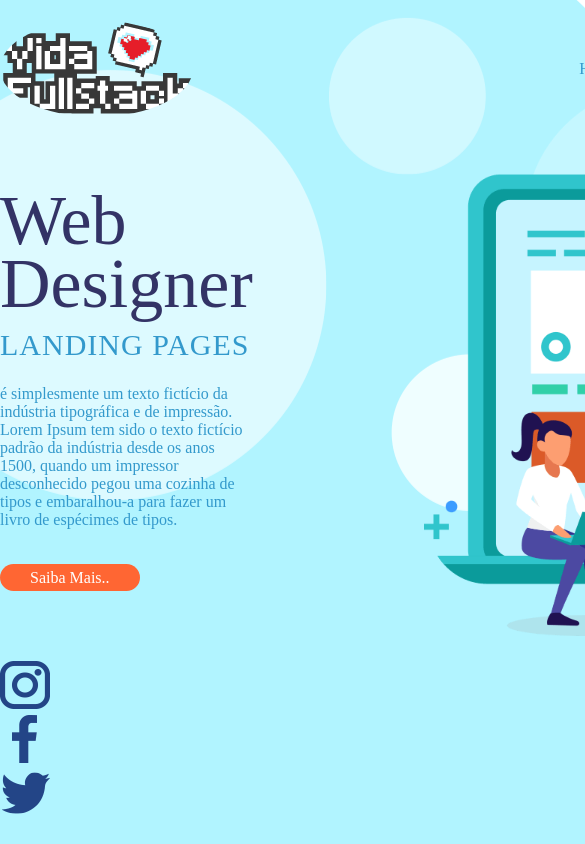
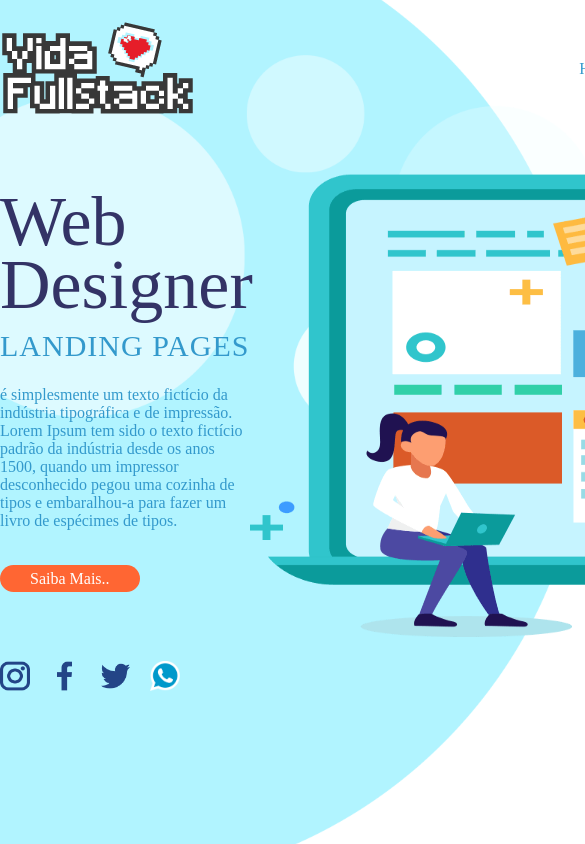
Before and after one commit to Evanei-Freitas/Desenvolvimento-FrontEnd, a plain HTML site: page index.html in a window 390 px wide. Shown: the top 844 px of the page, 585 px wide, since content can reach past the window. Drawn offline with Linux system fonts and the light colour scheme.

Commit message:
Trabalhando o design responsivo do backgraund do portifólio

```diff
--- /dev/null
+++ b/assets/css/footer.css
@@ -0,0 +1,6 @@
+footer ul li{
+  margin: 0 20px 0 0;
+}
+footer ul li a img{
+    width: 30px;
+}
--- a/assets/css/header.css
+++ b/assets/css/header.css
@@ -14,7 +14,3 @@ header nav ul li a{
     margin: 0px 15px;
     color: #3399cc;
 }
-
-.imagemlogo{
-    border-radius: 50%;
-}
--- a/assets/css/main.css
+++ b/assets/css/main.css
@@ -35,5 +35,6 @@
 
 
 .sobre-web-designer figcaption img{
-    width: 600px;
+    width: 800px;
+    height: 500px;
 }
--- /dev/null
+++ b/assets/css/responsive.css
@@ -0,0 +1,47 @@
+@media (max-width:1366px){
+    body{
+        background-size: 768px;
+    }
+}
+
+@media (max-width:1360px){
+    body{
+        background-size: 768px;
+    }
+}
+
+@media (max-width:1280px){
+    body{
+        background-size: 768px;
+    }
+}
+
+@media (max-width:1440px){
+    body{
+        background-size: 700px;
+    }
+}
+
+@media (max-width:1280px){
+    body{
+        background-size: 720px;
+    }
+}
+
+@media (max-width:1280px){
+    body{
+        background-size: 600px;
+    }
+}
+
+@media (max-width:1024px){
+    body{
+        background-size: 768px;
+    }
+}
+
+@media (max-width:800px){
+    body{
+        background-size: 600px !important;
+    }
+}
--- a/assets/css/style.css
+++ b/assets/css/style.css
@@ -5,6 +5,8 @@
 @import './header.css';
 @import './butons.css';
 @import './main.css';
+@import './footer.css';
+@import './responsive.css';
 
 /* Reset Css */
 *{
--- a/index.html
+++ b/index.html
@@ -64,23 +64,30 @@
     <footer class="container">
 
         <!--Redes Sociais-->
-        <ul>
+        <ul class="row">
             <li>
                 <a href="#">
-                    <img src="./assets/images/logo-insta.png" alt="Logo intagram">
+                    <img src="./assets/images/logo-insta.png" alt="Logo intagram" title="
+                    instagram">
                 </a>
             </li>
 
 
             <li>
                 <a href="#">
-                    <img src="./assets/images/logo-facebook.png" alt="Logo facde book">
+                    <img src="./assets/images/logo-facebook.png" alt="Logo facde book" title="facebook">
                 </a>
             </li>
 
             <li>
                 <a href="#">
-                    <img src="./assets/images/logo-twitter.png" alt="Logo twitter">
+                    <img src="./assets/images/logo-twitter.png" alt="Logo twitter" title="twitter">
+                </a>
+            </li>
+
+            <li>
+                <a href="#">
+                    <img src="./assets/images/zaap.png" alt="Logo whatsApp" title="whatsApp">
                 </a>
             </li>
 
```
Also changed, not shown: assets/images/comp.jpg (added), assets/images/zaap.png (added), assets/images/zap.jpg (added).
